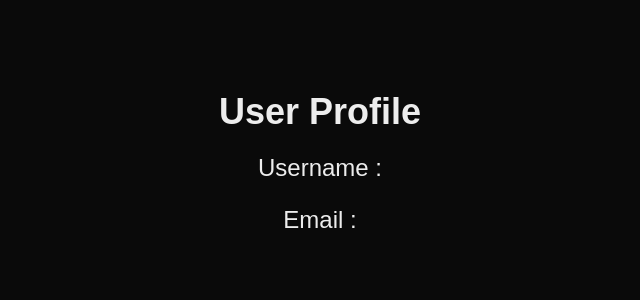
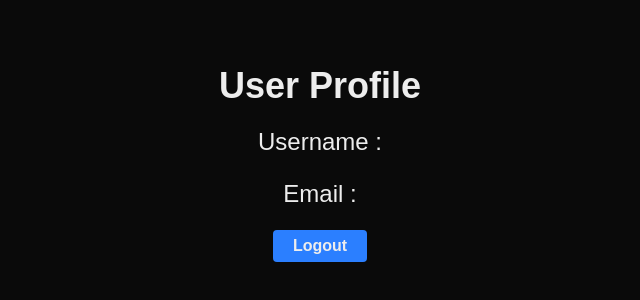
Before and after one commit to saumyarex/nextauth, a Next.js app: page /profile in a window 1280 px wide. Shown: the part 236-536 px from the top of the page, without its empty margins (320-960 px from the left). Built offline with nearby package versions, Linux system fonts and the light colour scheme; no server answers.

Commit message:
logout added

```diff
--- a/src/app/api/user/logout/route.ts
+++ b/src/app/api/user/logout/route.ts
@@ -3,7 +3,6 @@ import {NextResponse, } from "next/server"
 export async function GET() {
 
     try {
-
 
         const response = NextResponse.json({
             message: "Logout successfully",
@@ -17,13 +16,13 @@ export async function GET() {
             expires: new Date(0)
         })
 
-        response.cookies.delete("token")
+        //response.cookies.delete("token")
 
 
         return response;
 
 
-    } catch (error) {
+    } catch (error:any) {
         return NextResponse.json({
             error: error.message,
             status: 500
--- a/src/app/api/user/profile/route.ts
+++ b/src/app/api/user/profile/route.ts
@@ -28,7 +28,6 @@ export async function GET(request: NextRequest) {
         })
 
     } catch (error: any) {
-        console.log(error.message)
         return NextResponse.json({
             error: error.message,
             status: 500
--- a/src/app/profile/page.tsx
+++ b/src/app/profile/page.tsx
@@ -2,8 +2,10 @@
 import React from "react";
 import axios from "axios";
 import toast, { Toaster } from "react-hot-toast";
+import { useRouter } from "next/navigation";
 
 function ProfilePage() {
+  const router = useRouter();
   const [user, setUser] = React.useState({
     username: "",
     email: "",
@@ -33,11 +35,35 @@ function ProfilePage() {
 
     fetchUserData();
   }, []);
+
+  const logout = async () => {
+    try {
+      await axios.get("api/user/logout");
+      toast.success("Logout success");
+      setTimeout(() => {
+        router.push("/login");
+      }, 2000);
+    } catch (error: unknown) {
+      if (axios.isAxiosError(error)) {
+        toast.error(error.response?.data.error);
+      } else if (error instanceof Error) {
+        toast.error(error.message);
+      } else {
+        toast.error("Something went wrong try again");
+      }
+    }
+  };
   return (
     <div className="flex flex-col min-h-screen justify-center items-center gap-5">
       <h1 className="text-4xl font-semibold">User Profile</h1>
       <p className="text-2xl">Username : {user.username}</p>
       <p className="text-2xl">Email : {user.email}</p>
+      <button
+        className="bg-blue-500 py-1 px-5 rounded font-semibold hover:bg-blue-600 hover:cursor-pointer"
+        onClick={logout}
+      >
+        Logout
+      </button>
       <Toaster position="bottom-center" />
     </div>
   );
--- a/src/app/verify-email/page.tsx
+++ b/src/app/verify-email/page.tsx
@@ -21,7 +21,6 @@ export default function VerifyEmailPage() {
       setloading(true);
       console.log(token);
       const response = await axios.post("/api/user/verify", token);
-      console.log(response);
       if (response.data.status !== 200) {
         toast.error(response.data.error);
       } else {
```
